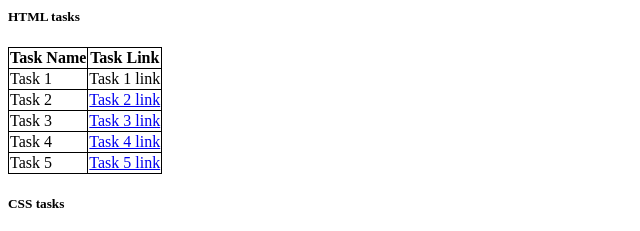
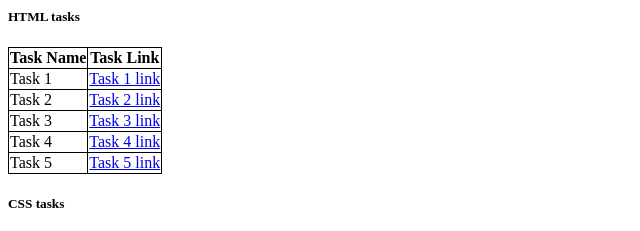
Before and after one commit to yanshi12054/vit_tasks, a plain HTML site: page MERN Full Stack/index.html in a window 1280 px wide. Shown: the part 156-387 px from the top of the page, 0-640 px from the left. Drawn offline with Linux system fonts and the light colour scheme.

Commit message:
Update index.html

```diff
--- a/MERN Full Stack/index.html
+++ b/MERN Full Stack/index.html
@@ -30,7 +30,7 @@
         <tr>
             <td>Task 1</td>
             <td>
-                <a href="C:\Users\HP\OneDrive\Desktop\MERN Full Stack\Tasks\htmltasks\task1.html"></a>Task 1 link</a>
+                <a href="C:\Users\HP\OneDrive\Desktop\MERN Full Stack\Tasks\htmltasks\task1.html">Task 1 link</a>
             </td>
         </tr>
         <tr>
```
